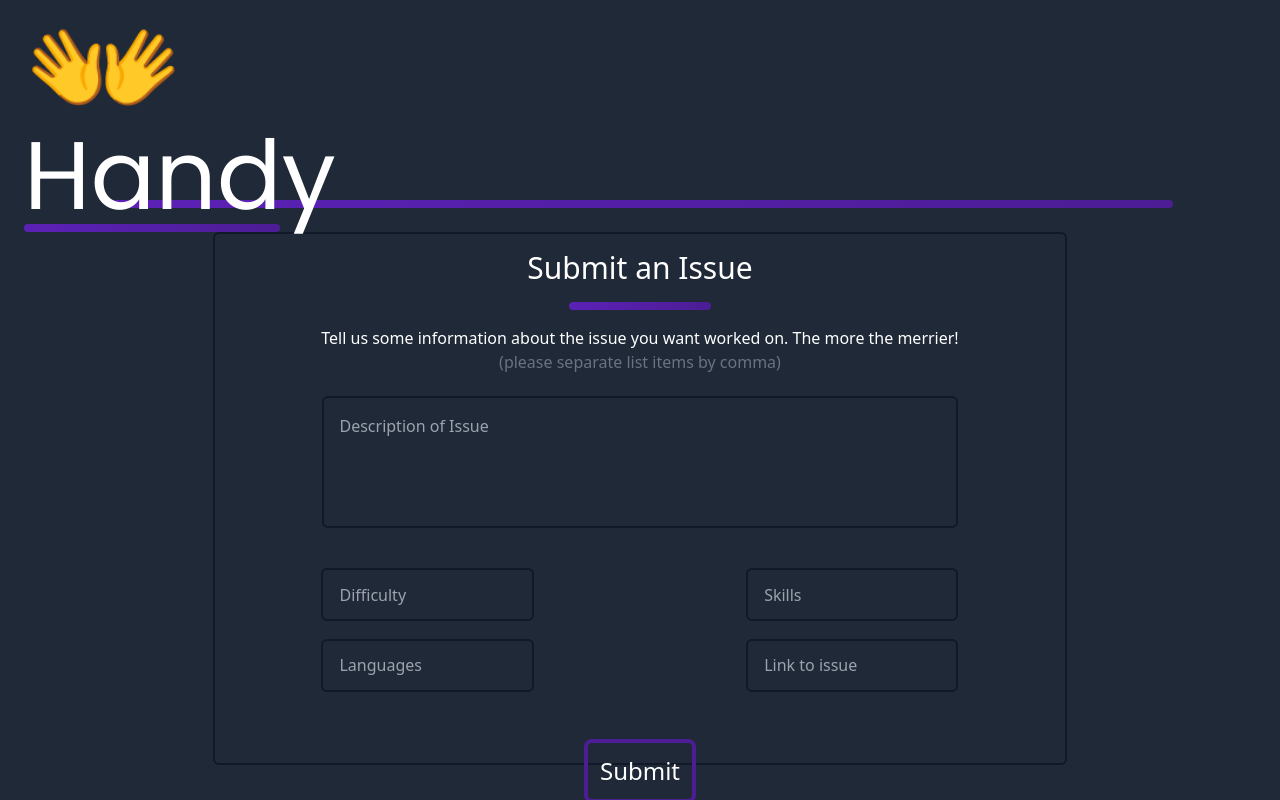
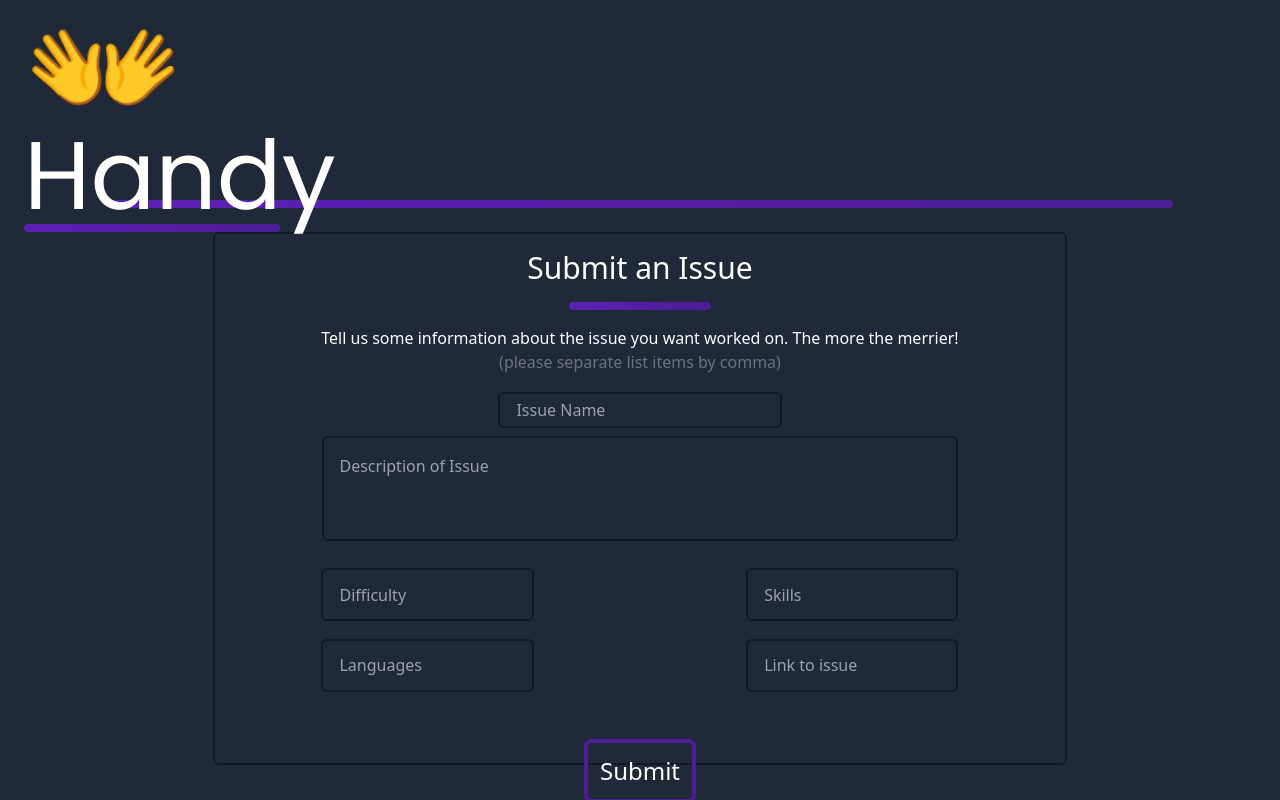
Before and after one commit to patrickbrophy/handy-frontend, a React (Create React App) app: page /newissue in a window 1280 px wide. Built offline with nearby package versions, Linux system fonts and the light colour scheme.

Commit message:
Issue name field

```diff
--- a/src/NewIssue.tsx
+++ b/src/NewIssue.tsx
@@ -19,9 +19,13 @@ const NewIssue: React.FC = () => {
                 (please separate list items by comma)
             </span>
             <div className='h-5/6 grid grid-rows-5 place-items-center'>
-                <textarea className='input'
-                placeholder='Description of Issue'>
-                </textarea>
+                <div className='row-span-2 h-4/5 w-full'>
+                    <input className='input w-1/3 h-1/5 mb-2'
+                    placeholder='Issue Name'></input>
+                    <textarea className='input'
+                    placeholder='Description of Issue'>
+                    </textarea>
+                </div>
                 <div className='w-full h-full grid grid-cols-2 place-items-center'>
                     <input className='input w-1/2 h-3/5' placeholder='Difficulty'></input>
                     <input className='input w-1/2 h-3/5' placeholder='Skills'></input>
```
